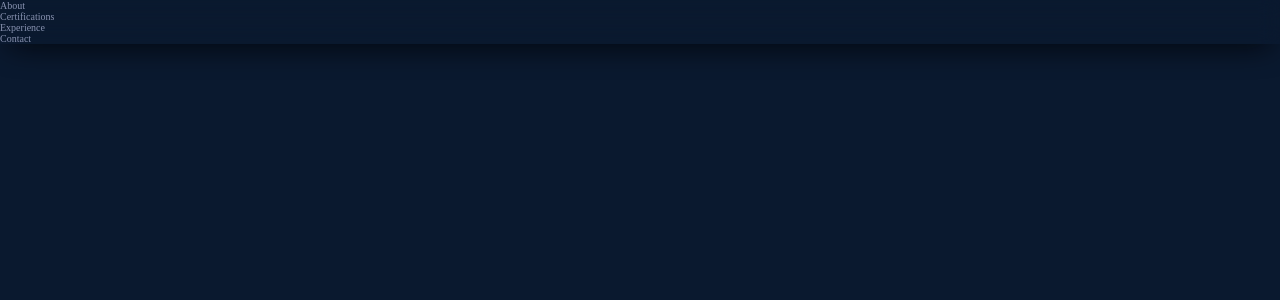
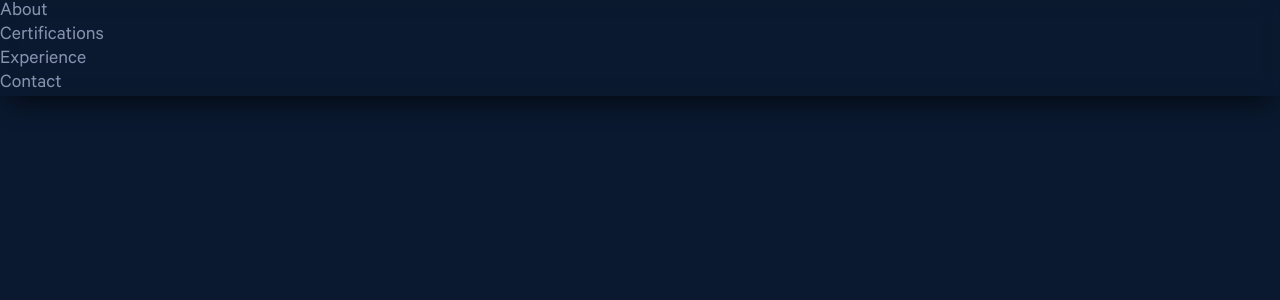
Before and after one commit to ecalcutin/kalkutin.dev, a React app: page / in a window 1280 px wide. Shown: the top 300 px of the page. Built offline with nearby package versions, Linux system fonts and the light colour scheme.

Commit message:
feat(): Add fonts

```diff
--- /dev/null
+++ b/src/client/styles/fonts.css
@@ -0,0 +1,47 @@
+@font-face {
+  font-family: 'Calibre';
+  src:
+    url(../assets/fonts/Calibre/Calibre-Regular.woff2) format('woff2'),
+    url(../assets/fonts/Calibre/Calibre-Regular.woff) format('woff');
+  font-weight: 400;
+  font-style: normal;
+  font-display: swap;
+}
+@font-face {
+  font-family: 'Calibre';
+  src:
+    url(../assets/fonts/Calibre/Calibre-Medium.woff2) format('woff2'),
+    url(../assets/fonts/Calibre/Calibre-Medium.woff) format('woff');
+  font-weight: 500;
+  font-style: normal;
+  font-display: swap;
+}
+@font-face {
+  font-family: 'Calibre';
+  src:
+    url(../assets/fonts/Calibre/Calibre-Semibold.woff2) format('woff2'),
+    url(../assets/fonts/Calibre/Calibre-Semibold.woff) format('woff');
+  font-weight: 600;
+  font-style: normal;
+  font-display: swap;
+}
+
+@font-face {
+  font-family: 'SF Mono';
+  src:
+    url(../assets/fonts/SFMono/SFMono-Regular.woff2) format('woff2'),
+    url(../assets/fonts/SFMono/SFMono-Regular.woff) format('woff');
+  font-weight: 400;
+  font-style: normal;
+  font-display: swap;
+}
+
+@font-face {
+  font-family: 'SF Mono';
+  src:
+    url(../assets/fonts/SFMono/SFMono-Semibold.woff2) format('woff2'),
+    url(../assets/fonts/SFMono/SFMono-Semibold.woff) format('woff');
+  font-weight: 600;
+  font-style: normal;
+  font-display: swap;
+}
--- a/src/client/styles/global.css
+++ b/src/client/styles/global.css
@@ -1,7 +1,10 @@
 @import './reset.css';
+@import './fonts.css';
 @import './variables.css';
 
 body {
   background-color: var(--color-primary);
   color: var(--color-text);
+  font-family: var(--font-sans);
+  font-size: 2rem;
 }
--- a/src/client/styles/variables.css
+++ b/src/client/styles/variables.css
@@ -7,4 +7,7 @@
 
   --color-text: #8892b0;
   --color-text-light: hsl(from var(--color-text) h calc(s + 40) calc(l + 25));
+
+  --font-sans: 'Calibre', sans-serif;
+  --font-mono: 'SF Mono', monospace;
 }
```
